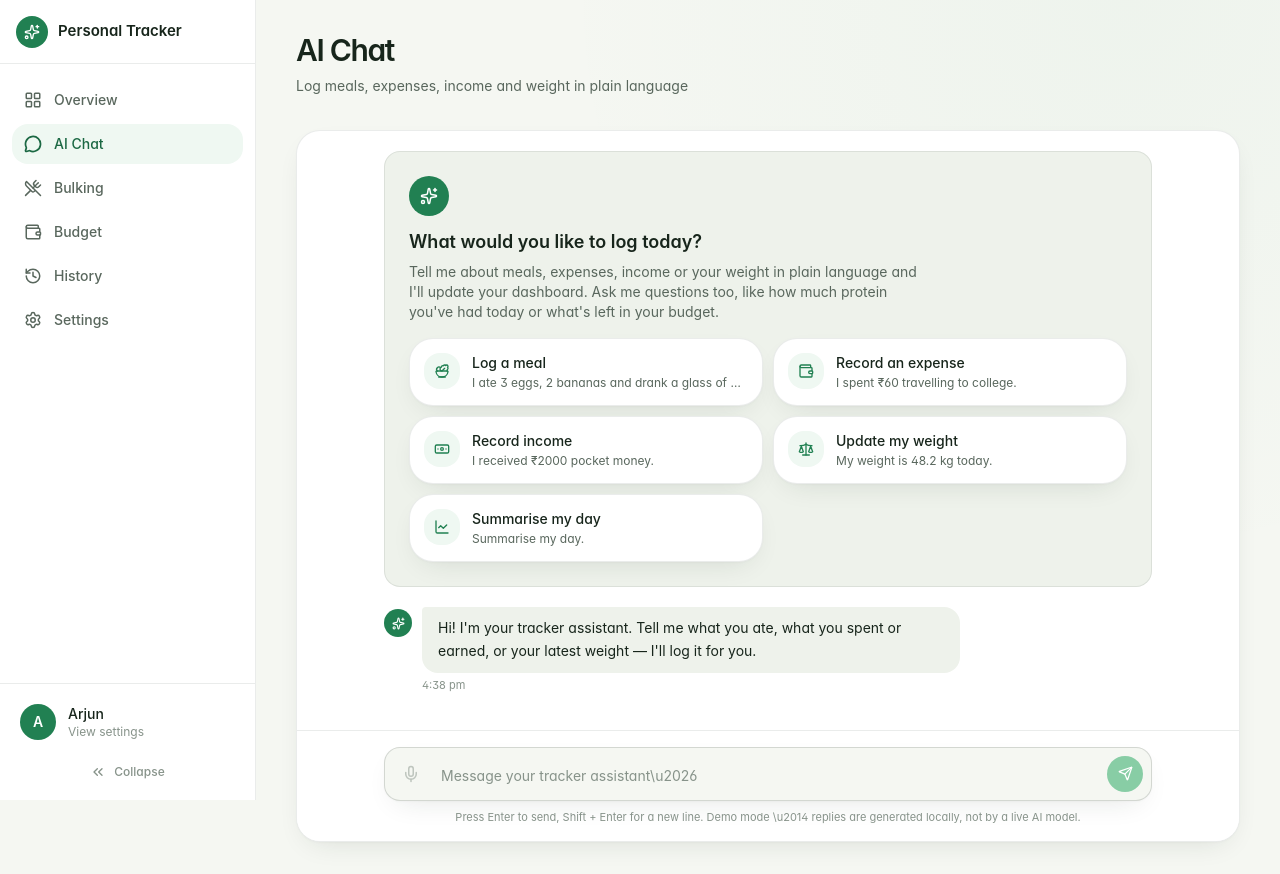
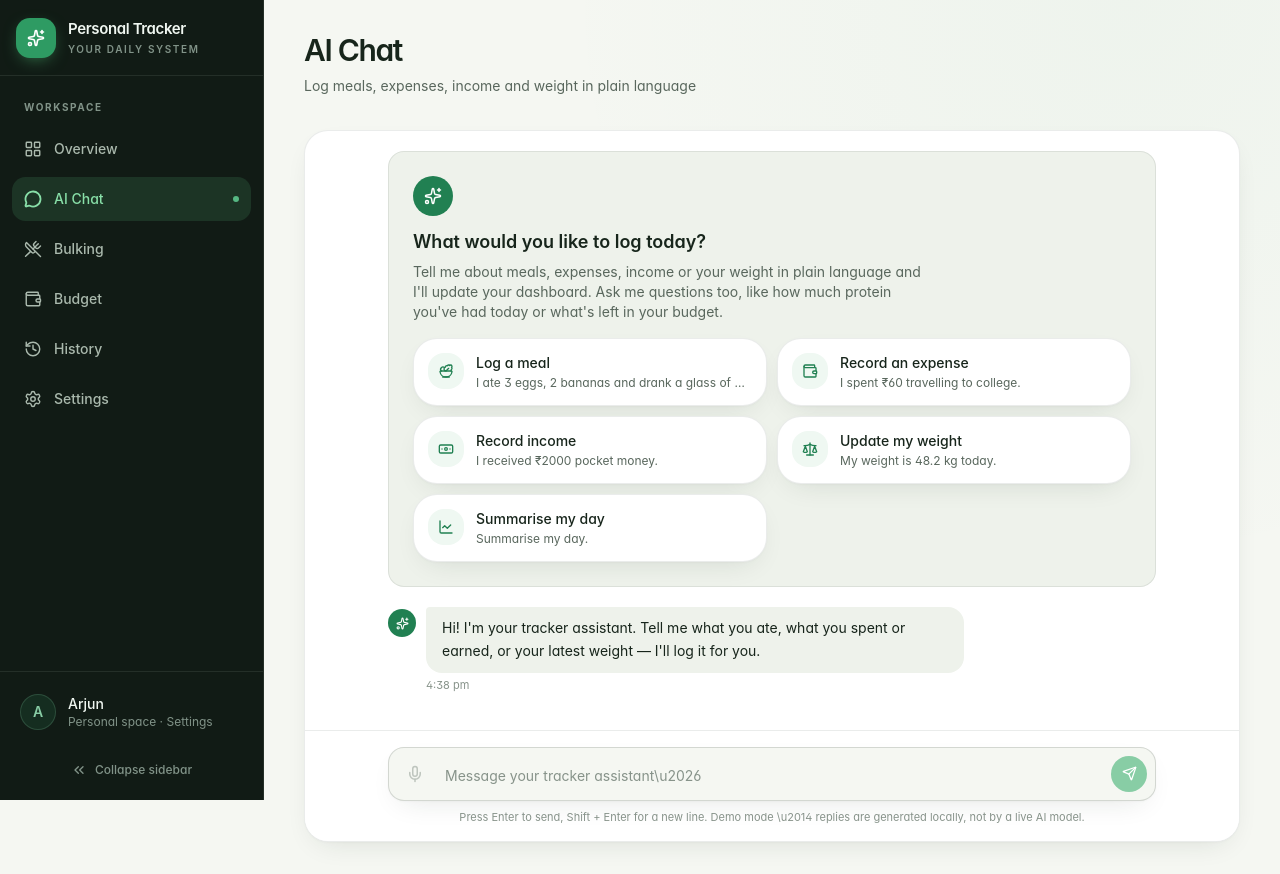
Before and after one commit to blueii24-cmyk/personal-tracker-merged, a Next.js app: page /chat in a window 1280 px wide. Built offline with nearby package versions, Linux system fonts and the light colour scheme.

Commit message:
Refresh shared layout and navigation styling

```diff
--- a/src/components/layout/Sidebar.tsx
+++ b/src/components/layout/Sidebar.tsx
@@ -38,19 +38,25 @@ export function Sidebar() {
 
   return (
     <aside
-      className={`sticky top-0 hidden h-screen shrink-0 flex-col border-r border-[var(--border-subtle)] bg-[var(--surface-raised)] transition-[width] duration-200 md:flex ${
-        collapsed ? "w-[76px]" : "w-64"
+      className={`app-sidebar sticky top-0 hidden h-screen shrink-0 flex-col border-r transition-[width] duration-200 md:flex ${
+        collapsed ? "w-[76px]" : "w-[264px]"
       }`}
     >
-      <div className="flex h-16 items-center gap-2.5 border-b border-[var(--border-subtle)] px-4">
-        <div className="flex h-8 w-8 shrink-0 items-center justify-center rounded-lg bg-brand-600 text-white">
-          <Sparkles size={16} />
+      <div className={`flex h-[76px] items-center gap-3 border-b px-4 ${collapsed ? "justify-center" : ""}`}>
+        <div className="flex h-10 w-10 shrink-0 items-center justify-center rounded-[14px] bg-brand-500 text-white shadow-[0_5px_18px_-7px_rgba(79,190,119,0.8)]">
+          <Sparkles size={18} strokeWidth={2.2} />
         </div>
-        {!collapsed && <span className="truncate text-[15px] font-semibold text-[var(--text-primary)]">{APP_NAME}</span>}
+        {!collapsed && (
+          <div className="min-w-0">
+            <span className="block truncate text-[15px] font-semibold tracking-[-0.025em] text-[var(--text-primary)]">{APP_NAME}</span>
+            <span className="mt-0.5 block text-[10px] font-semibold uppercase tracking-[0.16em] text-[var(--text-tertiary)]">Your daily system</span>
+          </div>
+        )}
       </div>
 
-      <nav className="flex-1 overflow-y-auto scrollbar-thin px-3 py-4">
-        <ul className="flex flex-col gap-1">
+      <nav className="flex-1 overflow-y-auto scrollbar-thin px-3 py-6">
+        {!collapsed && <p className="mb-3 px-3 text-[10px] font-bold uppercase tracking-[0.16em] text-[var(--text-tertiary)]">Workspace</p>}
+        <ul className="flex flex-col gap-1.5">
           {NAV_ITEMS.map((item) => {
             const active = isActivePath(pathname, item.href);
             const Icon = item.icon;
@@ -59,14 +65,14 @@ export function Sidebar() {
                 <Link
                   href={item.href}
                   title={collapsed ? item.label : undefined}
-                  className={`flex items-center gap-3 rounded-lg px-3 py-2.5 text-sm font-medium transition-colors ${
-                    active
-                      ? "bg-brand-50 text-brand-700 dark:bg-brand-500/10 dark:text-brand-400"
-                      : "text-[var(--text-secondary)] hover:bg-[var(--surface-sunken)] hover:text-[var(--text-primary)]"
-                  }`}
+                  aria-current={active ? "page" : undefined}
+                  className={`sidebar-link flex items-center gap-3 px-3 py-3 text-sm font-medium ${
+                    active ? "sidebar-link-active" : "sidebar-link-inactive"
+                  } ${collapsed ? "justify-center" : ""}`}
                 >
-                  <Icon size={18} strokeWidth={active ? 2.3 : 2} className="shrink-0" />
+                  <Icon size={18} strokeWidth={active ? 2.4 : 1.9} className="shrink-0" />
                   {!collapsed && <span className="truncate">{item.label}</span>}
+                  {!collapsed && active && <span className="ml-auto h-1.5 w-1.5 rounded-full bg-brand-400" />}
                 </Link>
               </li>
             );
@@ -74,20 +80,20 @@ export function Sidebar() {
         </ul>
       </nav>
 
-      <div className="border-t border-[var(--border-subtle)] p-3">
+      <div className="border-t p-3">
         <Link
           href="/settings"
-          className={`flex items-center gap-3 rounded-lg px-2 py-2 hover:bg-[var(--surface-sunken)] ${
+          className={`flex items-center gap-3 rounded-xl px-2 py-2.5 transition-colors hover:bg-white/[0.055] ${
             collapsed ? "justify-center" : ""
           }`}
         >
-          <div className="flex h-9 w-9 shrink-0 items-center justify-center rounded-full bg-brand-600 text-sm font-semibold text-white">
+          <div className="flex h-9 w-9 shrink-0 items-center justify-center rounded-full border border-brand-300/20 bg-brand-500/15 text-sm font-semibold text-brand-300">
             {initials}
           </div>
           {!collapsed && (
             <div className="min-w-0">
-              <p className="truncate text-sm font-medium text-[var(--text-primary)]">{settings?.displayName ?? "Loading\u2026"}</p>
-              <p className="truncate text-xs text-[var(--text-tertiary)]">View settings</p>
+              <p className="truncate text-sm font-medium text-[var(--text-primary)]">{settings?.displayName ?? "Loading…"}</p>
+              <p className="truncate text-xs text-[var(--text-tertiary)]">Personal space · Settings</p>
             </div>
           )}
         </Link>
@@ -95,10 +101,10 @@ export function Sidebar() {
           type="button"
           onClick={toggle}
           aria-label={collapsed ? "Expand sidebar" : "Collapse sidebar"}
-          className="mt-2 flex w-full items-center justify-center gap-2 rounded-lg px-2 py-2 text-xs font-medium text-[var(--text-tertiary)] hover:bg-[var(--surface-sunken)] hover:text-[var(--text-primary)]"
+          className="mt-3 flex w-full items-center justify-center gap-2 rounded-xl px-2 py-2.5 text-xs font-medium text-[var(--text-tertiary)] transition-colors hover:bg-white/[0.055] hover:text-[var(--text-primary)]"
         >
           {collapsed ? <ChevronsRight size={16} /> : <ChevronsLeft size={16} />}
-          {!collapsed && <span>Collapse</span>}
+          {!collapsed && <span>Collapse sidebar</span>}
         </button>
       </div>
     </aside>
```
